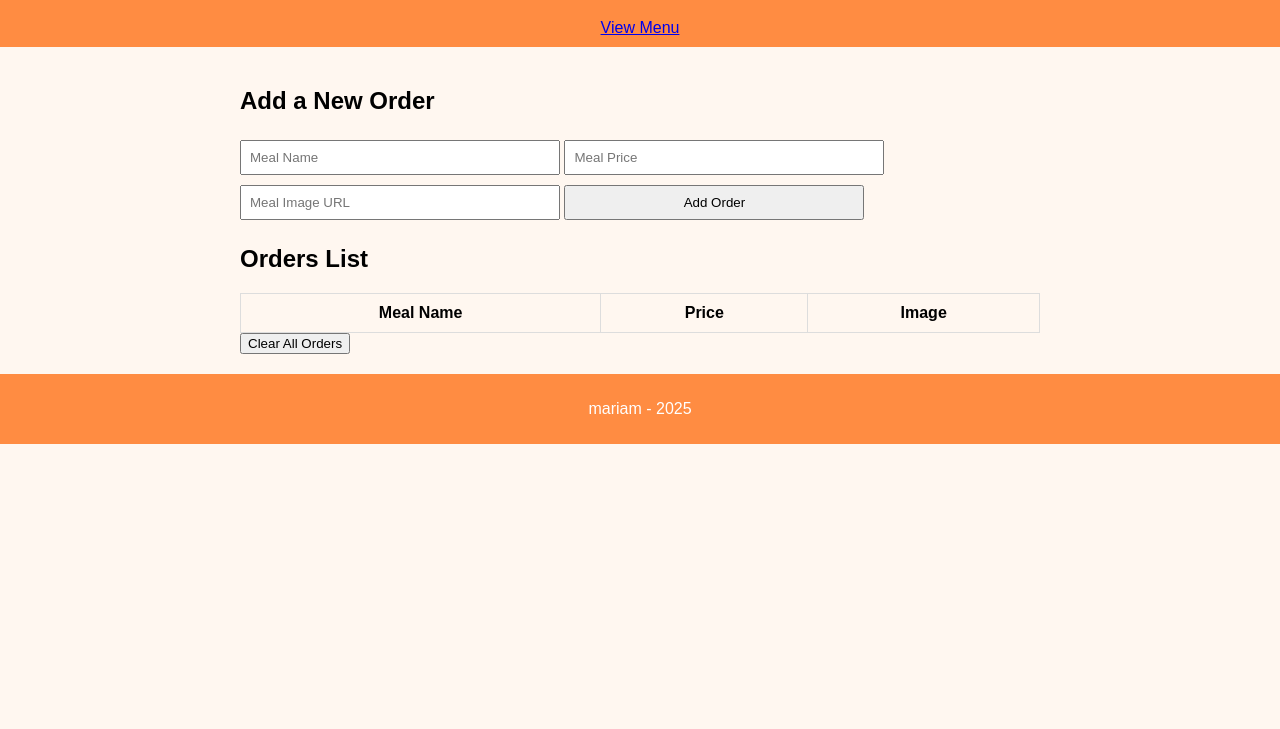
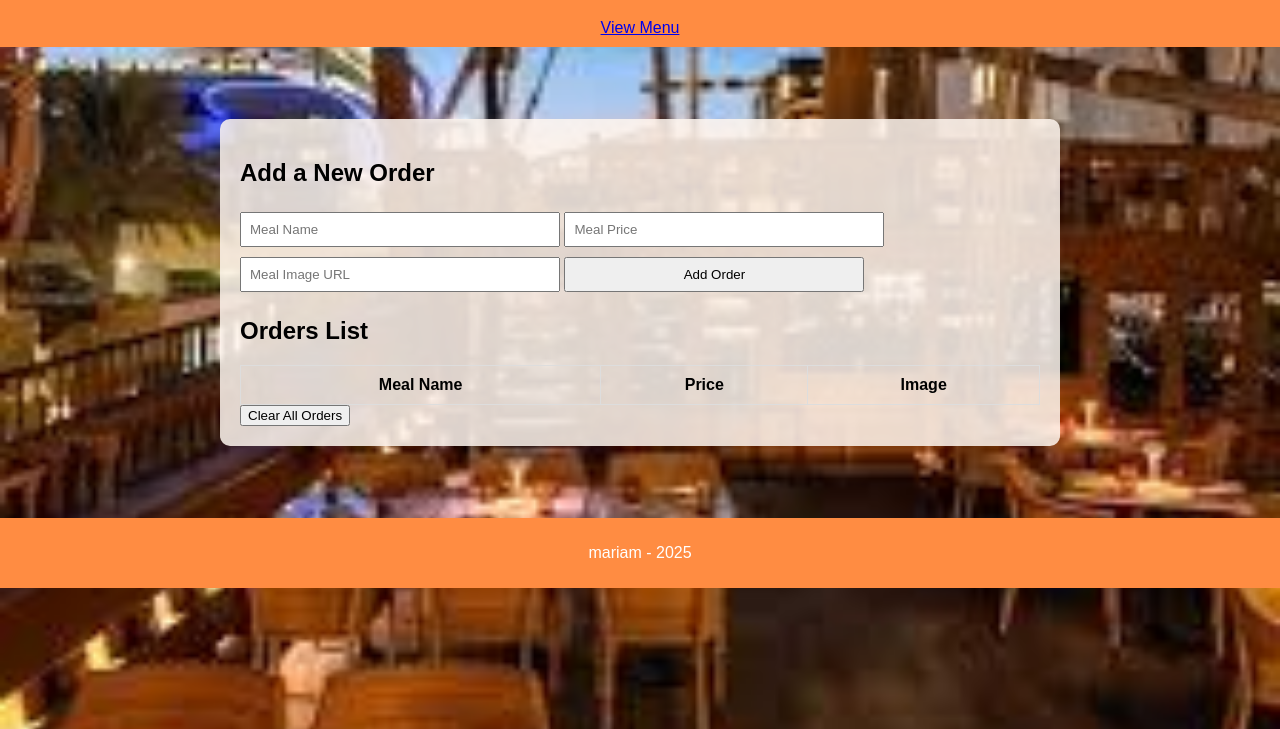
Before and after one commit to mariam-shkukani/crazy-meal, a plain HTML site: page index.html in a window 1280 px wide. Shown: the part 71-800 px from the top of the page. Drawn offline with Linux system fonts and the light colour scheme.

Commit message:
crazy meal lap

```diff
--- a/css/style.css
+++ b/css/style.css
@@ -2,7 +2,10 @@ body {
   font-family: 'Arial', sans-serif;
   margin: 0;
   padding: 0;
-  background-color: #fff7f0;
+  background-image: url('download.jpg');
+  background-size: cover;
+  background-position: center;
+  background-repeat: no-repeat;
 }
 
 header, footer {
@@ -16,6 +19,8 @@ main {
   padding: 20px;
   max-width: 800px;
   margin: auto;
+  background-color: rgba(255, 247, 240, 0.85);
+  border-radius: 10px;
 }
 
 form input, form button {
@@ -62,7 +67,9 @@ th, td {
   border-radius: 10px;
   object-fit: cover;
 }
-.menu-items{
+
+.menu-items {
   display: flex;
-  gap:10px ;
-flex-wrap: wrap;}
+  gap: 10px;
+  flex-wrap: wrap;
+}
```
Also changed, not shown: index.html (+2 -2 lines), css/download (1).jpg (added), css/download.jpg (added).
